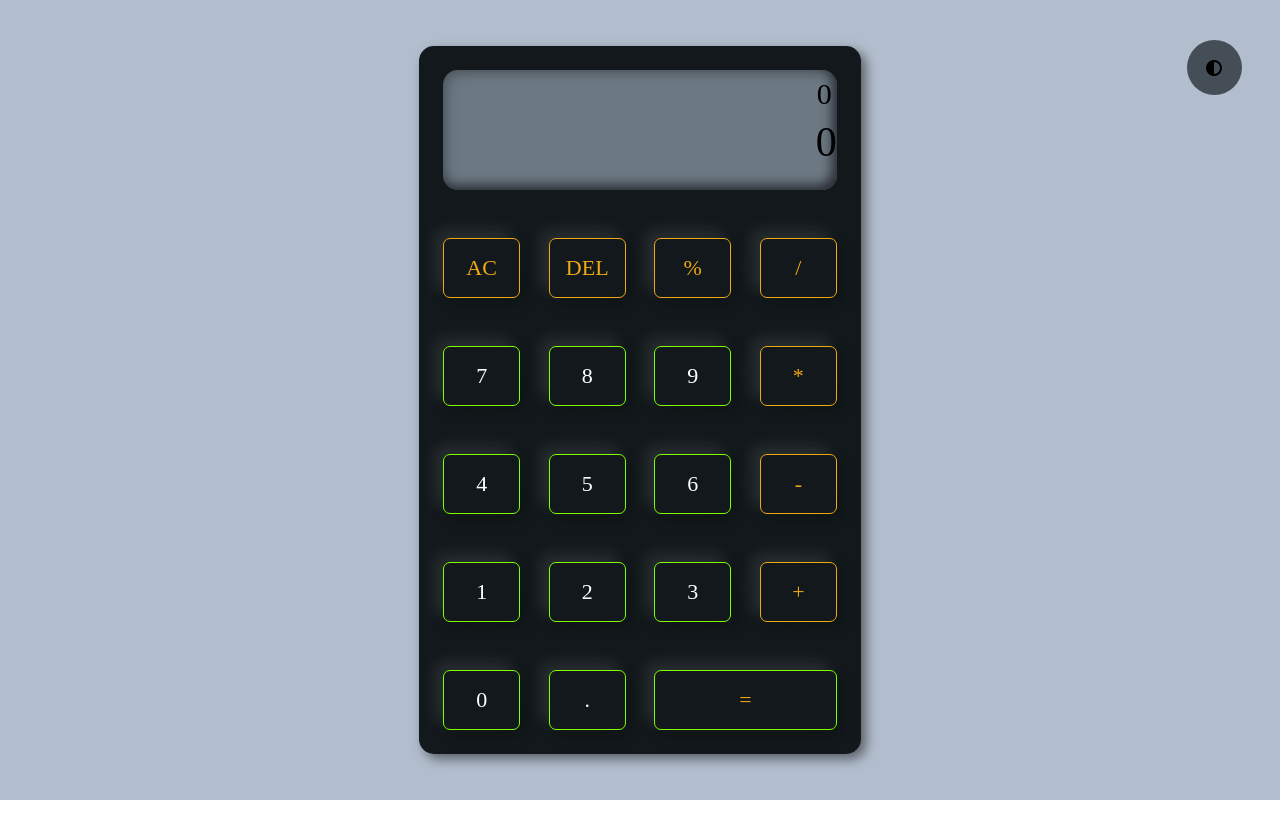
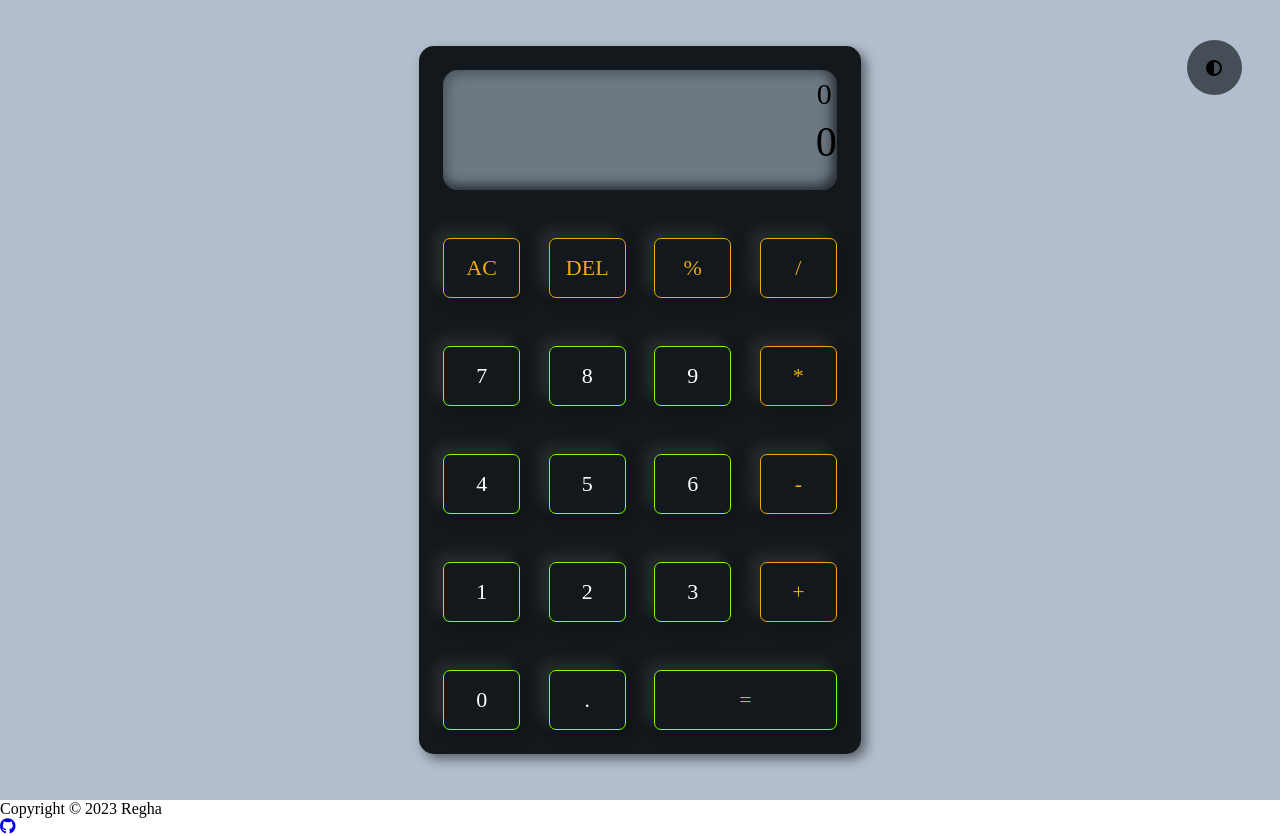
Before and after one commit to REGSYBABA/CALCULATOR, a plain HTML site: page index.html in a window 1280 px wide. Before the commit the page ends 800 px from the top, so only its background shows below. Drawn offline with Linux system fonts and the light colour scheme; a web font is replaced by a local one.

Commit message:
made changes to suit my styling

```diff
--- a/index.html
+++ b/index.html
@@ -55,6 +55,15 @@
         <i class="fa-solid fa-circle-half-stroke"></i>
     </div>
 
+    <footer class="footer">
+        <p>
+          Copyright ©
+          2023
+          Regha
+        </p>
+        <a href="https://github.com/REGSYBABA" target="_blank"><i class="fa-brands fa-github"></i></a>
+    </footer>
+
     <script src="app.js"></script>
 </body>
 </html>
```
